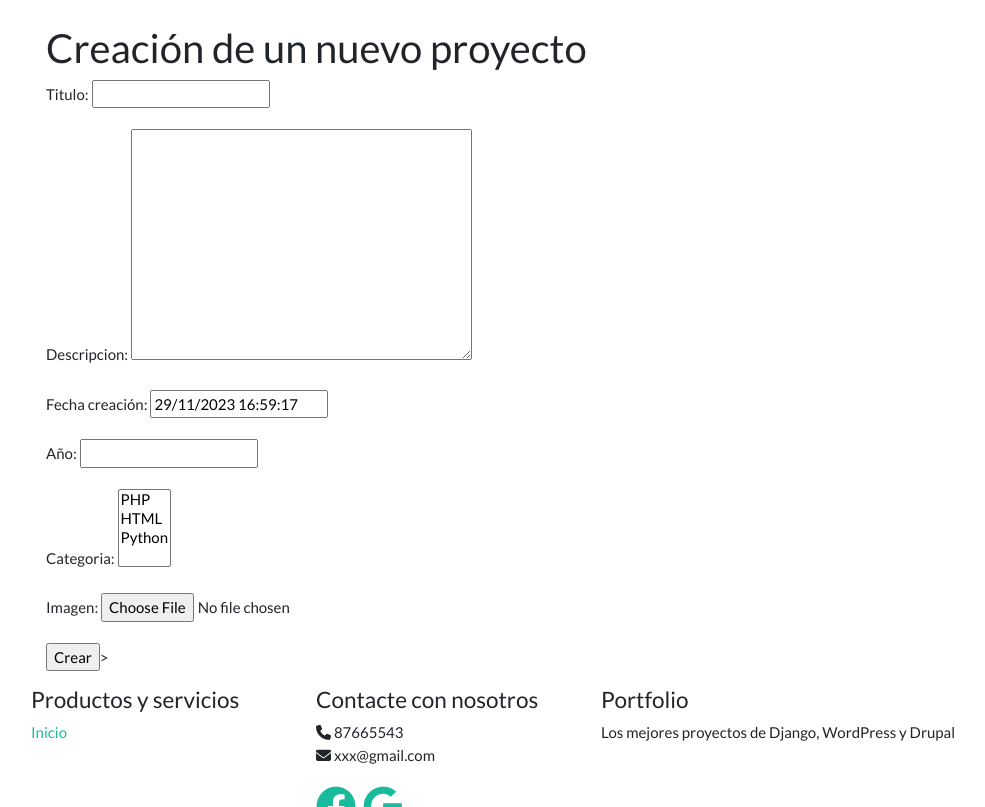
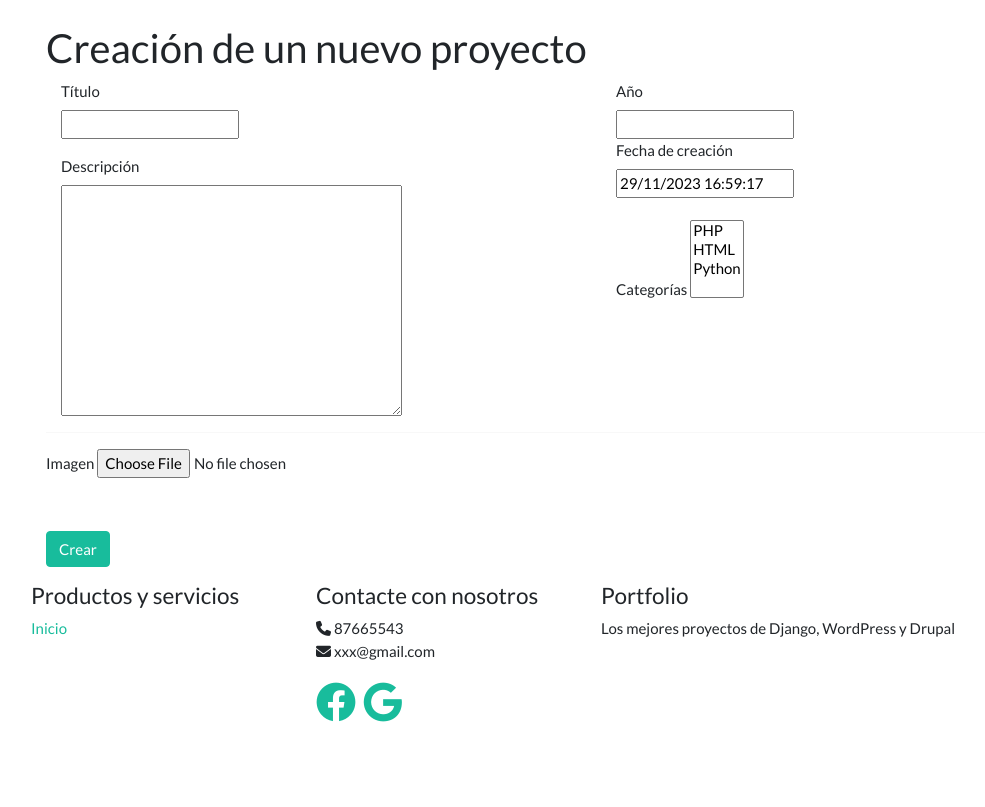
Before and after one commit to AlbertBeto/DEWServidor_Python_Porfolio, a Django app: page /proyecto_create/ in a window 1280 px wide. Shown: the part 72-879 px from the top of the page, without its empty margins (54-1039 px from the left). After the commit the page ends 794 px from the top, so only its background shows below. Run offline with Django 4.2, Linux system fonts and the light colour scheme; data comes from the database, SQL or seed files in the repository; both versions use the stored data as it was after the commit; some libraries are stand-ins or nearby versions.

Commit message:
Formularios

```diff
--- /dev/null
+++ b/portfolioDjango/portfolioapp/forms.py
@@ -0,0 +1,15 @@
+from django import forms
+from .models import Proyecto
+from django.utils import timezone
+from django.core.exceptions import ValidationError
+
+class ProyectoForm(forms.ModelForm):
+    class Meta:
+        model = Proyecto
+        fields = ['titulo', 'descripcion', 'fecha_creacion', 'year', 'categorias', 'imagen']
+        #No funciona
+    def clean_fecha_creacion(self):
+        fecha_creacion = self.cleaned_data['fecha_creacion']
+        if fecha_creacion < timezone.now():
+            raise ValidationError("La fecha/hora del proyecto no puede ser anterior a la actual.")
+        return fecha_creacion
--- a/portfolioDjango/portfolioapp/mixins.py
+++ b/portfolioDjango/portfolioapp/mixins.py
@@ -4,7 +4,7 @@ from django.urls import reverse_lazy
 
 class ProyectoMixin(SuccessMessageMixin):
     model = Proyecto
-    fields = ['titulo', 'descripcion', 'fecha_creacion', 'year', 'categorias', 'imagen']
+
     def get_success_url(self):
         object = self.object
         return reverse_lazy('proyecto_update', kwargs={'pk': object.id})
--- a/portfolioDjango/portfolioapp/views.py
+++ b/portfolioDjango/portfolioapp/views.py
@@ -8,6 +8,7 @@ from django.contrib import messages
 from django.db import transaction
 from django.utils import timezone
 from notificaciones.models import NotificaProyecto
+from portfolioapp.forms import ProyectoForm
 # Create your views here.
 
 from .models import Proyecto
@@ -52,6 +53,7 @@ class ContactoView(TemplateView):
 
 class ProyectoCreateView(ProyectoMixin, CreateView):
     success_message = "Proyecto creado exitosamente"
+    form_class = ProyectoForm
 
     def form_valid(self, form):
         if form.instance.fecha_creacion < timezone.now():
@@ -65,7 +67,7 @@ class ProyectoCreateView(ProyectoMixin, CreateView):
 
 class ProyectoUpdateView(ProyectoMixin, UpdateView):
     success_message = "Proyecto creado exitosamente"
-
+    form_class = ProyectoForm
 
 
 class ProyectoDeleteView(DeleteView):
--- a/portfolioDjango/templates/portfolioapp/proyecto_form.html
+++ b/portfolioDjango/templates/portfolioapp/proyecto_form.html
@@ -1,13 +1,61 @@
 {% extends 'portfolio/base.html' %}
+
 {% block content %}
 <div class="container">
     <h2>{{object|yesno:'Actualizar proyecto,Creación de un nuevo proyecto'}}</h2>
-    <form method="post" enctype="multipart/form-data">{% csrf_token %}
-        {{ form.as_p }}
-        <input type="submit" value="{{object|yesno:'Actualizar,Crear'}}">>
+
+    <form method="post" enctype="multipart/form-data">
+        {% csrf_token %}
+        {{ form.non_field_errors }}
+
+        <div class="row">
+            <div class="col-6">
+                <div class="col-6 mb-3">
+                    {{ form.titulo.errors }}
+                    <label for="{{ form.subject.id_for_titulo }}">Título</label> <br>
+                    {{ form.titulo }}
+                </div>
+
+                <div class="col-6">
+                    {{ form.descripcion.errors }}
+                    <label for="{{ form.subject.id_for_descripcion }}">Descripción</label> <br>
+                    {{ form.descripcion }}
+                </div>
+            </div>
+            <div class="col-6">
+                <div class="col-6">
+                    {{ form.year.errors }}
+                    <label for="{{ form.subject.id_for_year }}">Año</label> <br>
+                    {{ form.year }}
+                </div>
+
+                <div class="col-6">
+                    {{ form.fecha_creacion.errors }}
+                    <label for="{{ form.subject.id_for_fecha_creacion }}">Fecha de creación</label>
+                    {{ form.fecha_creacion }}
+                </div>
+                <br>
+                <div class="col-6">
+                    {{ form.categorias.errors }}
+                    <label for="{{ form.subject.id_for_categorias }}">Categorías</label>
+                    {{ form.categorias }}
+                </div>
+            </div>
+        </div>
+
+        <hr>
+        <div class="mb-5">
+            {{ form.imagen.errors }}
+            <label for="{{ form.subject.id_for_imagen }}">Imagen</label>
+            {{ form.imagen }}
+        </div>
+            <input type="submit" class="btn btn-success mr-2" value="{{object|yesno:'Actualizar,Crear'}}" >
+
+            {% if object %}
+            <a class="btn btn-danger" role="button" href="{% url 'proyecto_delete' object.id %}"> Eliminar </a>
+            {% endif %}
     </form>
-    {% if object %}
-    <a class="btn btn-danger" href="{% url 'proyecto_delete' object.id %}"> Eliminar </a>
-    {% endif %}
+
+
 </div>
 {% endblock %}
```
Also changed, not shown: portfolioDjango/db.sqlite3.
